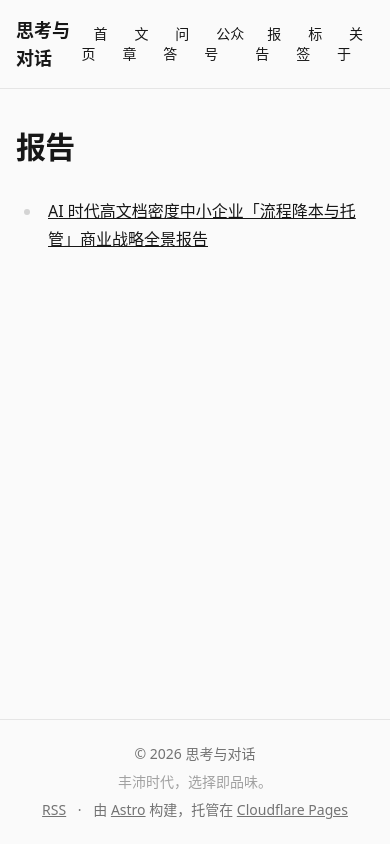
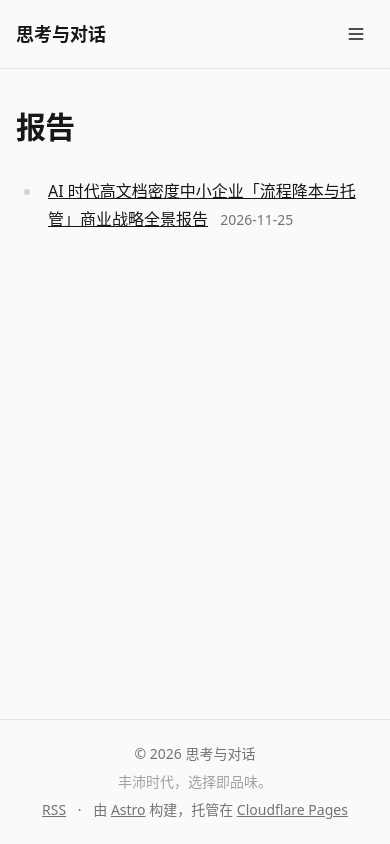
Before and after one commit to ytfei/astro-a11-world-blog, an Astro site: page /reports in a window 390 px wide. Built offline with nearby package versions, Linux system fonts and the light colour scheme; Astro itself is replaced by a stand-in of ours; some packages are replaced by stand-ins of ours.

Commit message:
feat: show report dates in index and collapse nav behind a hamburger on mobile
Fixes the deformed header on small screens with a toggleable stacked
menu, and surfaces each report's YYYY-MM-DD prefix so readers can see
when it was produced.

```diff
--- a/src/components/Header.astro
+++ b/src/components/Header.astro
@@ -17,10 +17,41 @@ const isActive = (href: string) =>
 ---
 
 <header class="border-b border-neutral-200 dark:border-neutral-800">
-  <div class="mx-auto flex max-w-3xl items-center justify-between px-4 py-4">
-    <a href="/" class="text-lg font-bold">{SITE_TITLE}</a>
-    <nav aria-label="主导航">
-      <ul class="flex gap-1 text-sm">
+  <div class="mx-auto max-w-3xl px-4 py-4">
+    <div class="flex items-center justify-between">
+      <a href="/" class="text-lg font-bold">{SITE_TITLE}</a>
+      <button
+        id="nav-toggle"
+        type="button"
+        aria-expanded="false"
+        aria-controls="site-nav"
+        aria-label="切换导航菜单"
+        class="rounded p-2 transition-colors hover:bg-neutral-200 md:hidden dark:hover:bg-neutral-800"
+      >
+        <svg
+          xmlns="http://www.w3.org/2000/svg"
+          width="20"
+          height="20"
+          viewBox="0 0 24 24"
+          fill="none"
+          stroke="currentColor"
+          stroke-width="2"
+          stroke-linecap="round"
+          aria-hidden="true"
+        >
+          <path class="icon-open" d="M4 6h16M4 12h16M4 18h16"></path>
+          <path class="icon-close hidden" d="M6 6l12 12M18 6L6 18"></path>
+        </svg>
+      </button>
+    </div>
+    <nav
+      id="site-nav"
+      aria-label="主导航"
+      class="hidden md:mt-0 md:block"
+    >
+      <ul
+        class="flex flex-col items-start gap-1 pt-4 text-sm md:flex-row md:justify-end md:pt-0"
+      >
         {
           navItems.map((item) => (
             <li>
@@ -28,7 +59,7 @@ const isActive = (href: string) =>
                 href={item.href}
                 aria-current={isActive(item.href) ? 'page' : undefined}
                 class:list={[
-                  'rounded px-3 py-1.5 transition-colors hover:bg-neutral-200 dark:hover:bg-neutral-800',
+                  'inline-block rounded px-3 py-1.5 transition-colors hover:bg-neutral-200 dark:hover:bg-neutral-800',
                   isActive(item.href) && 'font-semibold',
                 ]}
               >
@@ -41,3 +72,16 @@ const isActive = (href: string) =>
     </nav>
   </div>
 </header>
+
+<script>
+  const toggle = document.getElementById('nav-toggle')
+  const nav = document.getElementById('site-nav')
+
+  toggle?.addEventListener('click', () => {
+    const expanded = toggle.getAttribute('aria-expanded') === 'true'
+    toggle.setAttribute('aria-expanded', String(!expanded))
+    nav?.classList.toggle('hidden', expanded)
+    toggle.querySelector('.icon-open')?.classList.toggle('hidden', !expanded)
+    toggle.querySelector('.icon-close')?.classList.toggle('hidden', expanded)
+  })
+</script>
--- a/src/pages/reports.astro
+++ b/src/pages/reports.astro
@@ -7,7 +7,7 @@ import BaseLayout from '../layouts/BaseLayout.astro'
 // 构建总是从仓库根目录执行，用 process.cwd() 定位
 const dir = join(process.cwd(), 'public', 'reports')
 
-type Report = { slug: string; title: string }
+type Report = { slug: string; title: string; date: string }
 const reports: Report[] = []
 
 if (existsSync(dir)) {
@@ -15,7 +15,9 @@ if (existsSync(dir)) {
     if (!file.endsWith('.html')) continue
     const html = readFileSync(join(dir, file), 'utf8')
     const title = html.match(/<title[^>]*>([\s\S]*?)<\/title>/i)?.[1]?.trim() || file.replace(/\.html$/, '')
-    reports.push({ slug: file.replace(/\.html$/, ''), title })
+    // 从文件名的 YYYY-MM-DD- 前缀提取日期
+    const date = file.match(/^(\d{4}-\d{2}-\d{2})-/)?.[1] ?? ''
+    reports.push({ slug: file.replace(/\.html$/, ''), title, date })
   }
   reports.sort((a, b) => b.slug.localeCompare(a.slug))
 }
@@ -34,6 +36,7 @@ if (existsSync(dir)) {
           {reports.map((r) => (
             <li>
               <a href={`/reports/${r.slug}.html`}>{r.title}</a>
+              {r.date && <span class="ml-2 text-sm text-neutral-500 dark:text-neutral-400">{r.date}</span>}
             </li>
           ))}
         </ul>
```
